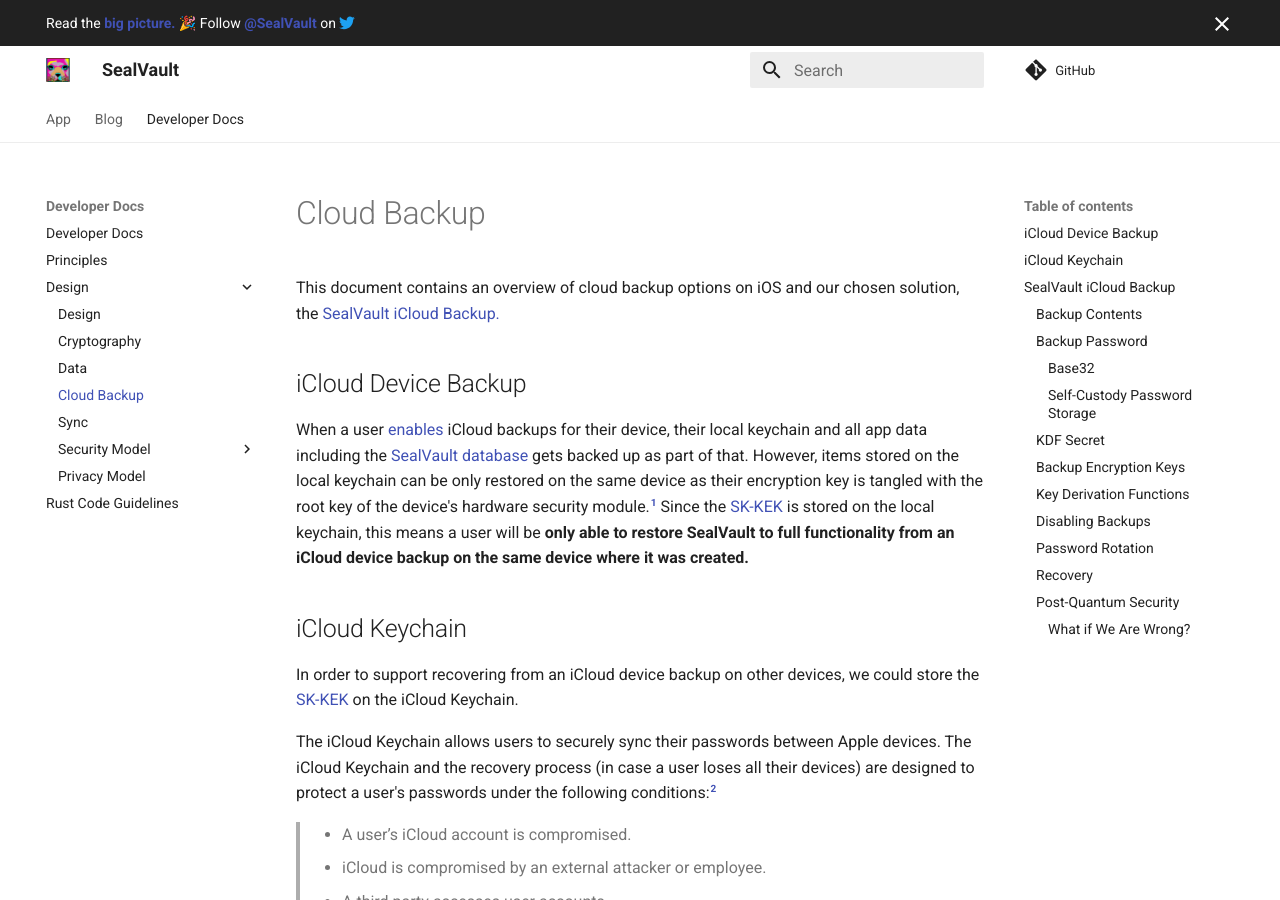
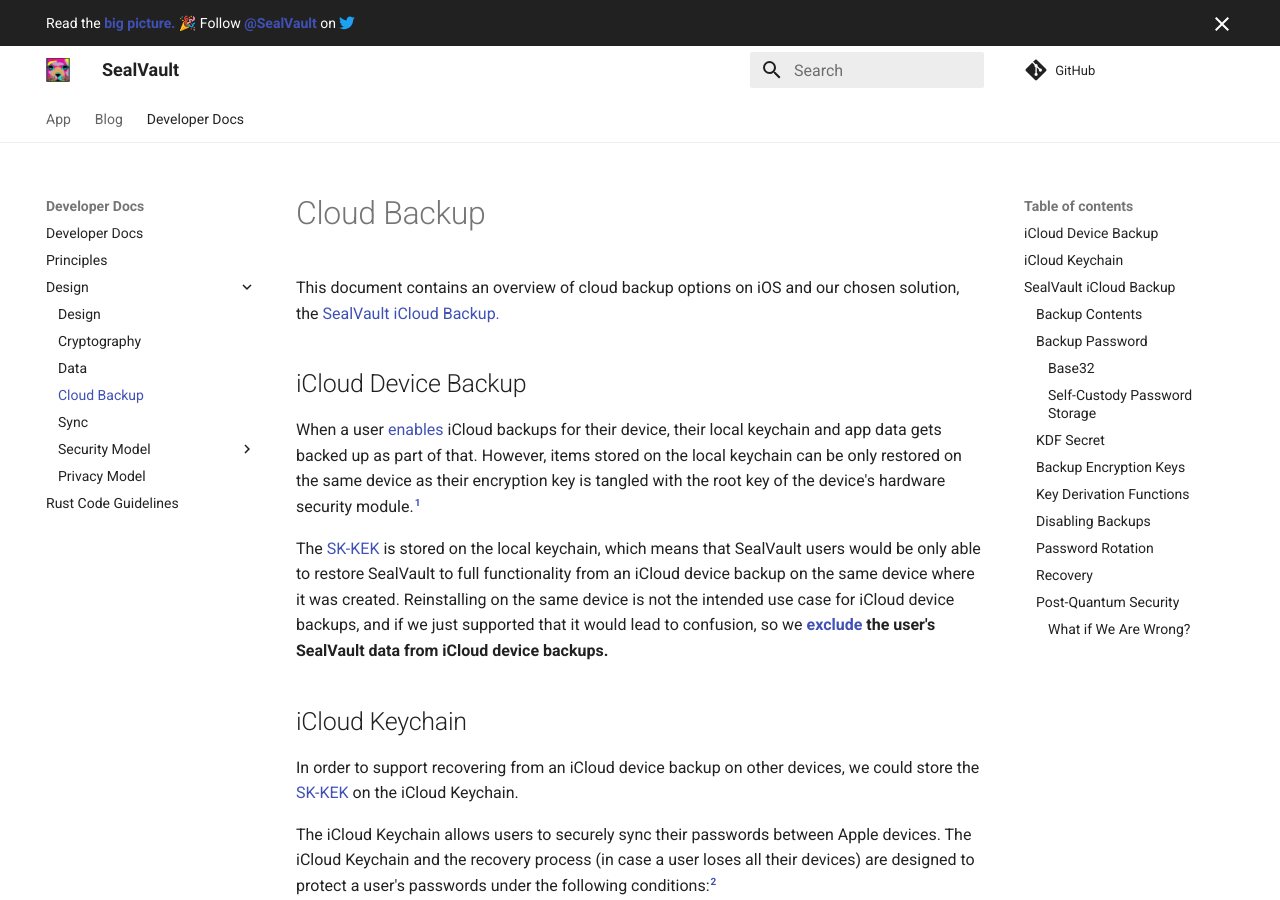
Before and after one commit to sealvault/sealvault, an MkDocs documentation site: the page built from website/src/dev-docs/design/backup.md, in a window 1280 px wide and 900 px high. Built offline with MkDocs 1.6.1 and Material for MkDocs 9.7.7, drawn with Linux system fonts in a browser that asks for light colours; comment, search, counter and statistics services are not loaded.

Commit message:
Exclude DB file from iCloud device backups

```diff
--- a/website/src/dev-docs/design/backup.md
+++ b/website/src/dev-docs/design/backup.md
@@ -7,14 +7,19 @@ solution, the [SealVault iCloud Backup.](#sealvault-icloud-backup)
 
 When a user
 [enables](https://support.apple.com/en-gb/guide/iphone/iph3ecf67d29/ios) iCloud
-backups for their device, their local keychain and all app data including the
-[SealVault database](./data.md) gets backed up as part of that. However, items
-stored on the local keychain can be only restored on the same device as their
-encryption key is tangled with the root key of the device's hardware security
-module.[^0] Since the [SK-KEK](./data.md#secret-key-encryption-keys) is stored
-on the local keychain, this means a user will be **only able to restore
+backups for their device, their local keychain and app data gets backed up as
+part of that. However, items stored on the local keychain can be only restored
+on the same device as their encryption key is tangled with the root key of the
+device's hardware security module.[^0]
+
+The [SK-KEK](./data.md#secret-key-encryption-keys) is stored on the local
+keychain, which means that SealVault users would be only able to restore
 SealVault to full functionality from an iCloud device backup on the same device
-where it was created.**
+where it was created. Reinstalling on the same device is not the intended use
+case for iCloud device backups, and if we just supported that it would lead to
+confusion, so we
+**[exclude](https://developer.apple.com/documentation/foundation/optimizing_your_app_s_data_for_icloud_backup)
+the user's SealVault data from iCloud device backups.**
 
 ## iCloud Keychain
 
```
Also changed, not shown: 1 other file.
